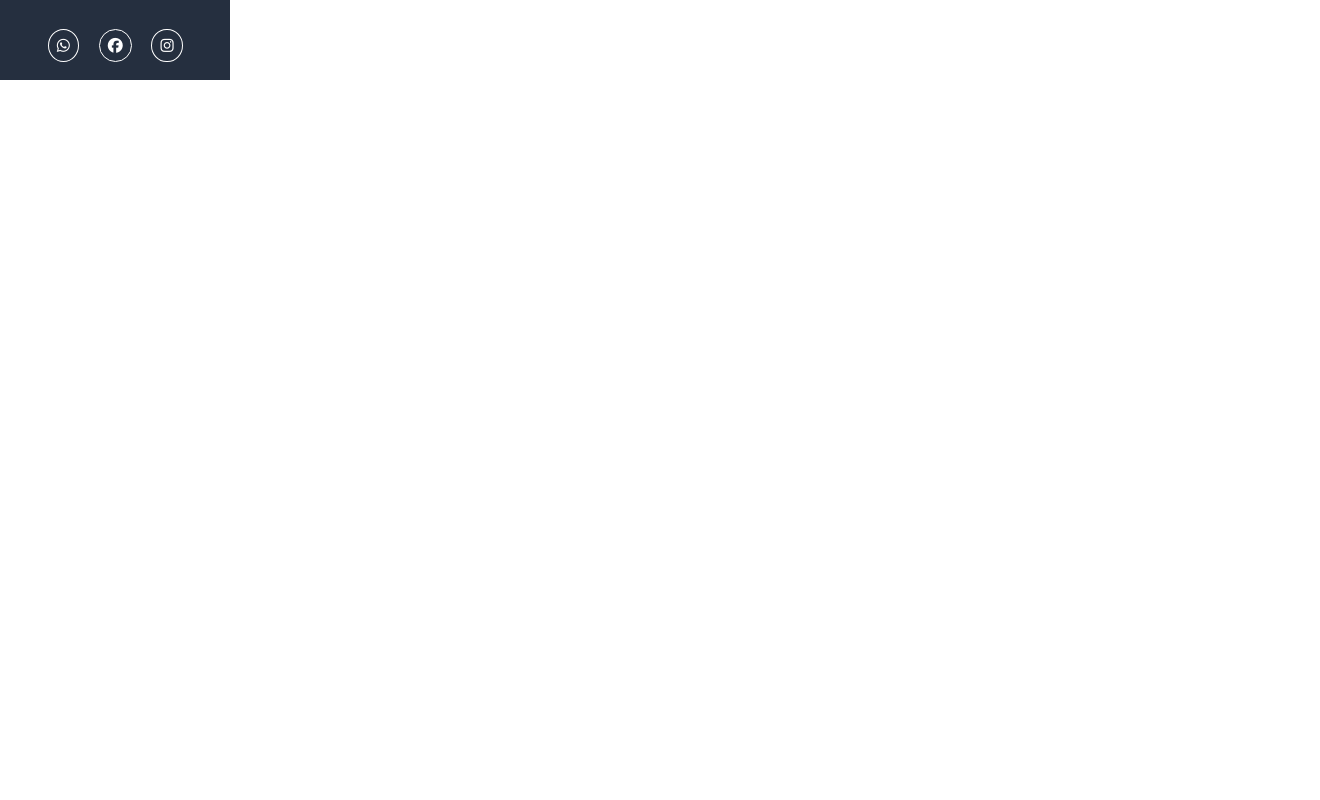
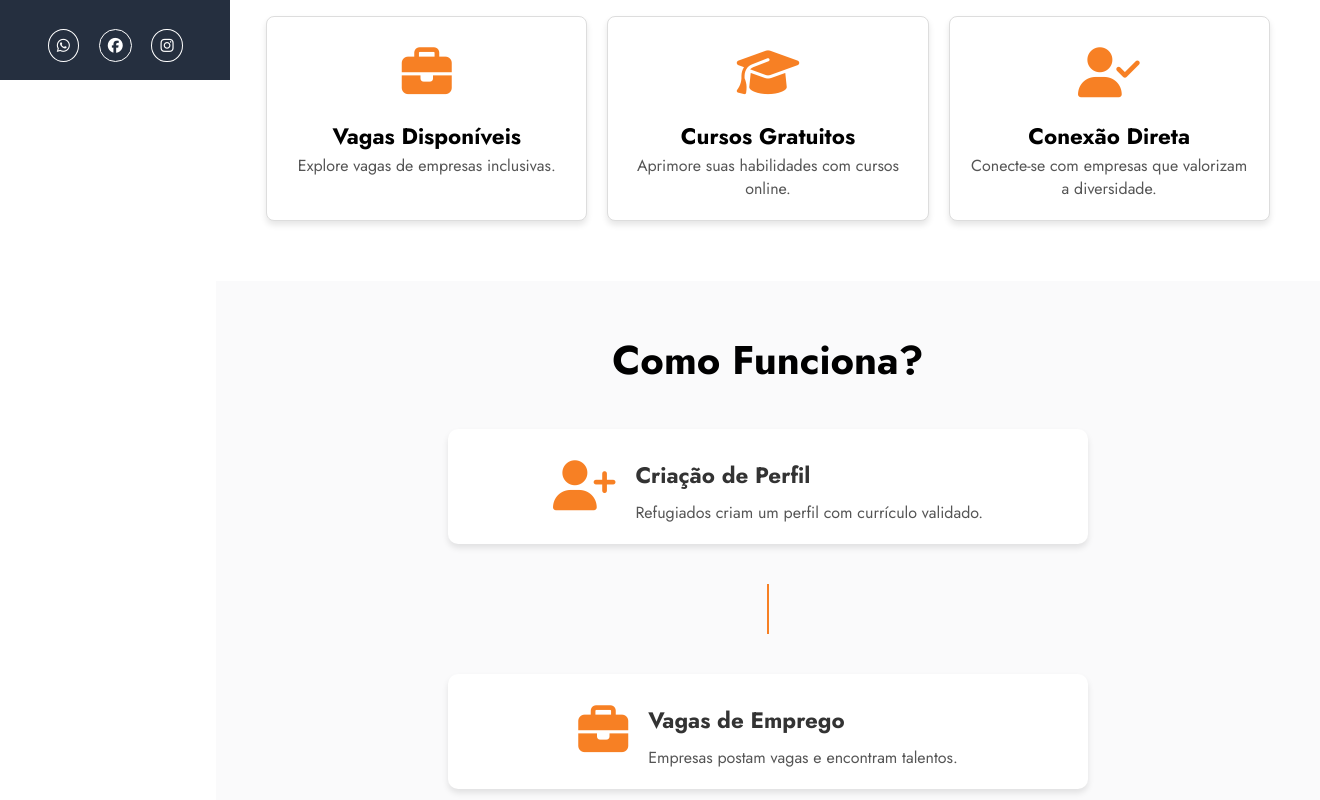
Before and after one commit to Santozzz/TCC-PERR-FRONTEND, a Vue app in the folder frontend/: page / in a window 1280 px wide. Shown: the part 720-1520 px from the top of the page, 1320 px wide, since content can reach past the window. Before the commit the page ends 800 px from the top, so only its background shows below. Built offline with nearby package versions, Linux system fonts and the light colour scheme.

Commit message:
pag.inicial

```diff
--- a/frontend/src/components/Home/grid.vue
+++ b/frontend/src/components/Home/grid.vue
@@ -103,10 +103,62 @@
                         </div>
                     </div>
                 </div>
+                <div class="highlighted-section">
+                    <h2>Impulsione sua Vida Profissional!</h2>
+                    <div class="cards2-container">
+                        <div class="card2" v-for="(card, index) in cards" :key="index">
+                            <div class="icon">
+                                <i :class="card.icon"></i>
+                            </div>
+                            <h3>{{ card.title }}</h3>
+                            <p>{{ card.description }}</p>
+                        </div>
+                    </div>
+                </div>
+                <div class="how-it-works">
+                <h2>Como Funciona?</h2>
+                <div class="steps-container">
+                <!-- Passo 1 -->
+                <div class="step">
+                <div class="step-icon">
+                <i class="fas fa-user-plus"></i>
+                </div>
+                <div class="step-content">
+                <h3>Criação de Perfil</h3>
+                <p>Refugiados criam um perfil com currículo validado.</p>
+                </div>
+            </div>
 
+                <div class="line"></div> <!-- Linha de Conexão -->
+
+                <!-- Passo 2 -->
+                <div class="step">
+                <div class="step-icon">
+                <i class="fas fa-briefcase"></i>
+                </div>
+                <div class="step-content">
+                <h3>Vagas de Emprego</h3>
+                <p>Empresas postam vagas e encontram talentos.</p>
             </div>
         </div>
+
+        <div class="line"></div> <!-- Linha de Conexão -->
+
+        <!-- Passo 3 -->
+        <div class="step">
+          <div class="step-icon">
+            <i class="fas fa-handshake"></i>
+          </div>
+          <div class="step-content">
+            <h3>Conexão Facilitada</h3>
+            <p>A plataforma facilita a conexão entre ambos.</p>
+          </div>
+        </div>
+      </div>
     </div>
+        </div>
+    </div>
+  </div>
 </template>
 
 <script>
@@ -115,17 +167,179 @@ export default {
         return {
             isBellNotify: false,
             notifys: [],
+
+            cards: [
+        {
+          icon: "fas fa-briefcase",  // Exemplo de ícone do Font Awesome
+          title: "Vagas Disponíveis",
+          description: "Explore vagas de empresas inclusivas."
+        },
+        {
+          icon: "fas fa-graduation-cap",  // Exemplo de ícone do Font Awesome
+          title: "Cursos Gratuitos",
+          description: "Aprimore suas habilidades com cursos online."
+        },
+        {
+          icon: "fas fa-user-check",  // Exemplo de ícone do Font Awesome
+          title: "Conexão Direta",
+          description: "Conecte-se com empresas que valorizam a diversidade."
+        }
+      ]
+
         }
     },
     methods: {
         toggleNotify() {
             this.isBellNotify = !this.isBellNotify;
         }
+
+
     }
+
 }
 </script>
 
 <style scoped>
+
+/* Estilo para a seção 'Como Funciona?' */
+.how-it-works {
+  background-color: #fafafb;
+  padding: 50px 0;
+  text-align: center;
+  width: 110%;
+}
+
+.how-it-works h2 {
+  font-size: 2.5em;
+  margin-bottom: 40px;
+
+}
+
+.steps-container {
+  display: flex;
+  justify-content: center;
+  align-items: center;
+  flex-direction: column;
+  gap: 40px;
+  position: relative;
+}
+
+.step {
+  display: flex;
+  align-items: center;
+  gap: 20px;
+  width: 100%;
+  max-width: 600px;
+  justify-content: center;
+  text-align: left;
+  padding: 20px;
+  background-color: #ffffff;
+  border-radius: 10px;
+  box-shadow: 0 4px 6px rgba(0, 0, 0, 0.1);
+  transition: transform 0.3s ease;
+}
+
+.step:hover {
+  transform: translateY(-5px);
+  box-shadow: 0 8px 15px rgba(0, 0, 0, 0.2);
+}
+
+.step-icon {
+  font-size: 50px;
+  color: #F78024;
+}
+
+.step-content h3 {
+  font-size: 1.4em;
+  color: #333;
+  margin: 10px 0;
+}
+
+.step-content p {
+  font-size: 1em;
+  color: #555;
+}
+
+/* Linha de Conexão */
+.line {
+  width: 2px;
+  height: 50px;
+  background-color: #F78024;
+  margin: 0 auto;
+}
+
+@media (max-width: 768px) {
+  .steps-container {
+    gap: 20px;
+  }
+
+  .step {
+    width: 90%;
+  }
+
+  .line {
+    width: 2px;
+    height: 30px;
+  }
+
+}
+
+
+.highlighted-section {
+
+  padding: 40px 0;
+  margin: 20px 0;
+  margin-top: 20px;
+  text-align: center;
+}
+
+.highlighted-section h2{
+    padding: 20px;
+}
+
+/* Estilização dos cards */
+.cards2-container {
+  display: flex;
+  justify-content: space-around;
+  gap: 20px;
+  flex-wrap: wrap;
+  width: 100%;
+}
+
+.card2 {
+  background-color: #fff;  /* Mantém os cards com fundo branco */
+  border: 1px solid #ddd;
+  border-radius: 8px;
+  padding: 20px;
+  text-align: center;
+  box-shadow: 0 4px 6px rgba(0, 0, 0, 0.1);
+  flex: 1;
+  max-width: 300px;
+  transition: transform 0.2s, box-shadow 0.2s;
+}
+
+.card2:hover {
+  transform: translateY(-5px);
+  box-shadow: 0 8px 12px rgba(0, 0, 0, 0.2);
+}
+
+.icon {
+  font-size: 50px;
+  color:  #F78024;  /* Cor do ícone */
+  margin-bottom: 10px;
+}
+
+h3 {
+  font-size: 1.4em;
+  margin: 2px 0;
+}
+
+p {
+  font-size: 1em;
+  color: #555;
+}
+
+
 .container {
     display: flex;
     flex-direction: column;
```
